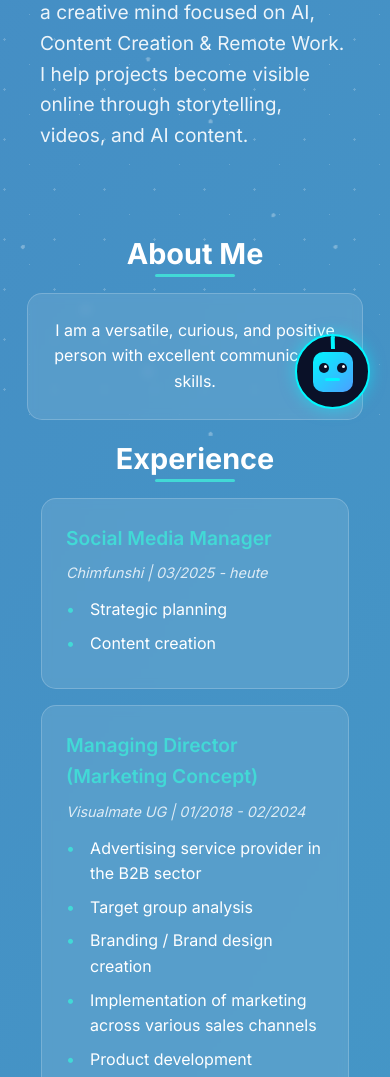
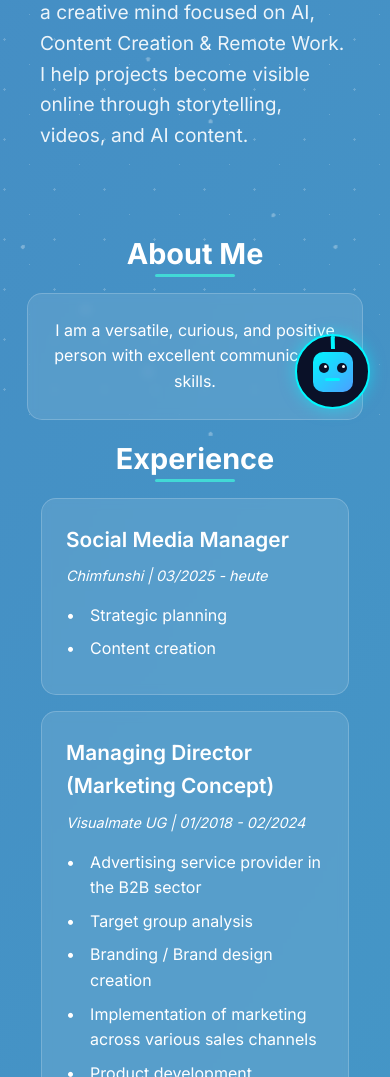
Before and after one commit to sheos9/resume, a website: page index.html in a window 390 px wide. Shown: the part 415-1492 px from the top of the page. Drawn offline with Linux system fonts and the light colour scheme.

Commit message:
fix: ensure all text appears in white on mobile

```diff
--- a/styles.css
+++ b/styles.css
@@ -994,11 +994,15 @@ body::after {
         margin-bottom: 0.5rem;
         white-space: normal;
         display: block;
+        text-align: center;
+        width: 100%;
+        padding: 0 1rem;
     }
 
     .hero h1 span {
         display: inline;
         color: var(--accent-color);
+        white-space: nowrap;
     }
 
     .profile-image {
@@ -1054,20 +1058,16 @@ body::after {
         display: none;
     }
 
-    .timeline-item h3 {
-        font-size: 1.2rem;
-        margin-bottom: 0.5rem;
-    }
-
-    .timeline-date {
-        font-size: 0.9rem;
-        margin-bottom: 0.8rem;
-    }
-
-    .timeline-item li {
-        font-size: 1rem;
-        line-height: 1.6;
-        margin-bottom: 0.5rem;
+    .timeline-item h3,
+    .timeline-date,
+    .timeline-item li,
+    .education-item h3,
+    .education-item p {
+        color: var(--text-color);
+    }
+
+    .timeline-item li::before {
+        color: var(--text-color);
     }
 
     /* Skills Section */
```
